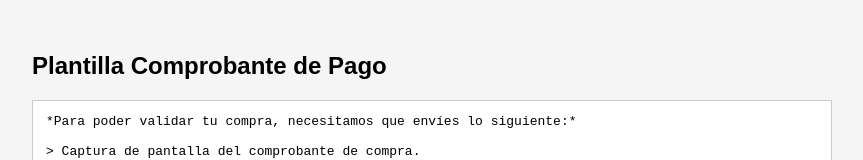
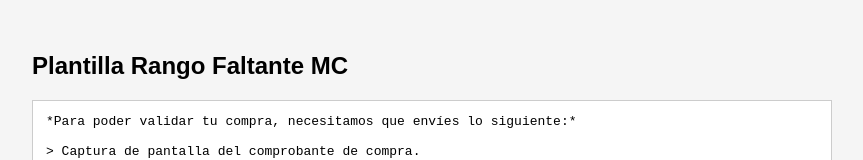
Before and after one commit to HyCraft-Plantillas/plantilla-comprobante, a plain HTML site: page index.html in a window 1280 px wide. Shown: the top 160 px of the page, without its empty margins (208-1071 px from the left). Drawn offline with Linux system fonts and the light colour scheme.

Commit message:
Update index.html

```diff
--- a/index.html
+++ b/index.html
@@ -35,7 +35,7 @@
 </head>
 <body>
 
-  <h2>Plantilla Comprobante de Pago</h2>
+  <h2>Plantilla Rango Faltante MC</h2>
 
   <pre id="mensaje">
 *Para poder validar tu compra, necesitamos que envíes lo siguiente:*
```
